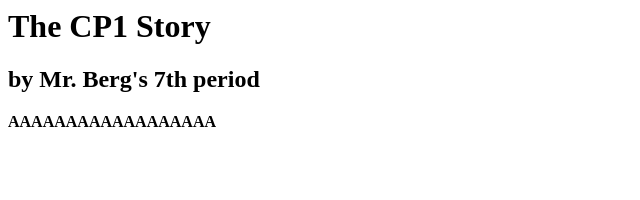
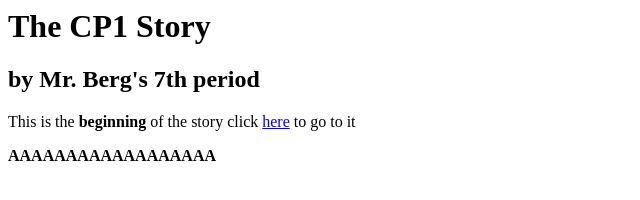
Before and after one commit to aawoods4/StoryWebsite, a plain HTML site: page index.html in a window 1280 px wide. Shown: the whole page, without its empty margins (0-640 px from the left). Drawn offline with Linux system fonts and the light colour scheme.

Commit message:
Update index.html

```diff
--- a/index.html
+++ b/index.html
@@ -1,7 +1,8 @@
 <html>
     <body>
-        <h1>The CP1 Story</h1>
-        <h2>by Mr. Berg's 7th period</h2>
-        <p><strong><strong><strong><strong><strong><strong>AAAAAAAAAAAAAAAAAA</strong></strong></strong></strong></strong></strong></p>
-    </body>
+       <h1>The CP1 Story</h1>
+	   <h2>by Mr. Berg's 7th period</h2>
+	        <p>This is the <strong>beginning</strong> of the story click <a href="https://aawoods4.github.io/StoryWebsite/story.txt">here</a> to go to it</p>
+	    <p><strong><strong><strong><strong><strong><strong>AAAAAAAAAAAAAAAAAA</strong></strong></strong></strong></strong></strong></p>
+	 </body>
 </html>
```
